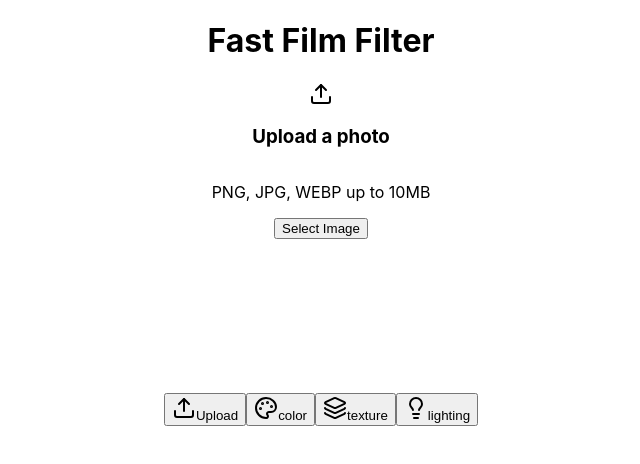
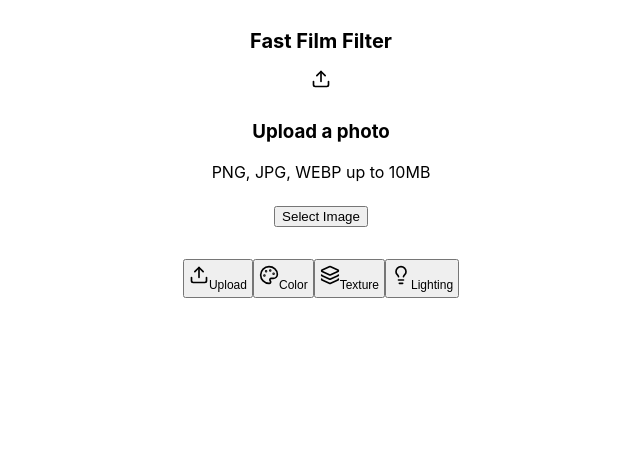
Before and after one commit to geekcoldhand/FastFilm, a React (Create React App) app: page / in a window 1280 px wide. Shown: the top 464 px of the page, without its empty margins (319-959 px from the left). Built offline with nearby package versions, Linux system fonts and the light colour scheme.

Commit message:
added effects to the image canvas

```diff
--- a/package.json
+++ b/package.json
@@ -1,6 +1,6 @@
 {
 	"name": "fast-film",
-  "homepage": ".",
+	"homepage": "https://geek-media.github.io/FastFilm",
 	"version": "0.1.0",
 	"private": true,
 	"dependencies": {
@@ -12,6 +12,7 @@
 		"@types/react-dom": "^19.1.3",
 		"class-variance-authority": "^0.7.1",
 		"clsx": "^2.1.1",
+		"gh-pages": "^6.3.0",
 		"lucide-react": "^0.507.0",
 		"react": "^19.1.0",
 		"react-dom": "^19.1.0",
@@ -24,7 +25,8 @@
 		"start": "react-scripts start",
 		"build": "react-scripts build",
 		"test": "react-scripts test",
-    "eject": "react-scripts eject"
+		"eject": "react-scripts eject",
+		"deploy": "npm run build && gh-pages -d build"
 	},
 	"eslintConfig": {
 		"extends": [
--- a/src/Main.tsx
+++ b/src/Main.tsx
@@ -1,12 +1,13 @@
-import React, { use, useRef, useState } from "react";
+import React, { useRef, useState, useEffect } from "react";
 import { Upload, RefreshCw, Palette, Layers, Lightbulb } from "lucide-react";
 import { useControls } from "./hooks/create-controls-context";
 import useActiveTab from "./hooks/use-active-tab";
 import TabControlPanel from "./components/TabControlPanel";
 
+type Tab = "color" | "texture" | "lighting";
+
 function Main() {
 	const [image, setImage] = useState<string | null>(null);
-	const [filteredImage, setFilteredImage] = useState<string | null>(null);
 	const [isProcessing, setIsProcessing] = useState(false);
 
 	const canvasRef = useRef<HTMLCanvasElement>(null);
@@ -14,11 +15,8 @@ function Main() {
 	const imgRef = useRef<HTMLImageElement | null>(null);
 
 	const { activeTabControl, openTab } = useActiveTab();
-	const { controls, setControl } = useControls();
+	const { controls } = useControls();
 	const prevControlsRef = useRef(controls);
-
-  type Tab = "color" | "texture" | "lighting";
-
 
 	const handleImageUpload = (e: React.ChangeEvent<HTMLInputElement>) => {
 		const file = e.target.files?.[0];
@@ -26,38 +24,205 @@ function Main() {
 
 		const reader = new FileReader();
 		reader.onload = () => {
-			if (reader.result) {
-				setImage(reader.result as string);
+			const result = reader.result as string;
+			setImage(result);
 
 			const img = new Image();
 			img.crossOrigin = "anonymous";
-				img.src = reader.result as string;
+			img.src = result;
 			img.onload = () => {
+				const canvas = canvasRef.current;
+				if (!canvas) return;
+
+				const ctx = canvas.getContext("2d");
+				if (!ctx) return;
+
+				canvas.width = img.width;
+				canvas.height = img.height;
+
 				imgRef.current = img;
-					applyFilter();
+				ctx.drawImage(img, 0, 0);
+				applyFilter(ctx);
 			};
-			}
 		};
 		reader.readAsDataURL(file);
 	};
 
-	const applyFilter = () => {
-		// TODO
+	const applyFilter = (ctx: CanvasRenderingContext2D) => {
+		if (!canvasRef.current || !imgRef.current) return;
+
+    const { width, height } = canvasRef.current;
+    ctx.clearRect(0, 0, width, height);
+		ctx.drawImage(imgRef.current, 0, 0, width, height);
+
+		const imageData = ctx.getImageData(0, 0, width, height);
+		const data = imageData.data;
+
+		const tempFactor = controls.temperature / 100;
+		const satFactor = 1 - controls.saturation / 100;
+		const contrastFactor = 1 - controls.contrast / 200;
+		const dimFactor = 1 - controls.dimming / 200;
+
+		for (let i = 0; i < data.length; i += 4) {
+			let r = data[i];
+			let g = data[i + 1];
+			let b = data[i + 2];
+
+			r = Math.max(0, r - tempFactor * 30);
+			b = Math.min(255, b + tempFactor * 15);
+
+			if (r + g + b < 380) {
+				b = Math.min(255, b + controls.shadowBlue / 20);
+				g = Math.min(255, g + controls.shadowBlue / 40);
+			}
+
+			const luminance = 0.299 * r + 0.587 * g + 0.114 * b;
+			r = r + satFactor * (luminance - r);
+			g = g + satFactor * (luminance - g);
+			b = b + satFactor * (luminance - b);
+
+			r = 128 + (r - 128) * contrastFactor;
+			g = 128 + (g - 128) * contrastFactor;
+			b = 128 + (b - 128) * contrastFactor;
+
+			r *= dimFactor;
+			g *= dimFactor;
+			b *= dimFactor;
+
+			data[i] = r;
+			data[i + 1] = g;
+			data[i + 2] = b;
+		}
+
+		ctx.putImageData(imageData, 0, 0);
+
+		if (controls.grain > 0) {
+			const grainAmount = controls.grain / 1040;
+			for (let i = 0; i < (width * height) / 20; i++) {
+				const x = Math.random() * width;
+				const y = Math.random() * height;
+				const radius = Math.random() * 2 * grainAmount;
+				const opacity = 0.1 + Math.random() * 0.2;
+				ctx.fillStyle = `rgba(200, 200, 200, ${opacity})`;
+				ctx.beginPath();
+				ctx.arc(x, y, radius, 0, Math.PI * 2);
+				ctx.fill();
+			}
+		}
+
+		if (controls.dust > 0) {
+			const dustAmount = controls.dust / 100;
+			for (let i = 0; i < 20 * (dustAmount / 100); i++) {
+				const x = Math.random() * width;
+				const y = Math.random() * height;
+				const length = 30 + Math.random() * 50;
+				const angle = Math.random() * Math.PI * 2;
+				const opacity = 0.05 + Math.random() * 0.1;
+				ctx.beginPath();
+				ctx.moveTo(x, y);
+				ctx.lineTo(x + Math.cos(angle) * length, y + Math.sin(angle) * length);
+				ctx.strokeStyle = `rgba(255,255,255,${opacity})`;
+				ctx.lineWidth = 0.5;
+				ctx.stroke();
+			}
+		}
+
+		if (controls.blur > 0) {
+			const blurAmount = controls.blur / 100;
+			ctx.filter = `blur(${blurAmount * 3}px)`;
+			ctx.drawImage(canvasRef.current, 0, 0);
+			ctx.filter = "none";
+		}
+
+		if (controls.leakIntensity > 0) {
+			ctx.globalCompositeOperation = "screen";
+			const leakAmount = controls.leakIntensity / 100;
+
+			const leakColors = [
+				{ color: `rgba(255, 80, 80, ${0.15 * leakAmount})`, x: 0, y: 0 },
+				{
+					color: `rgba(255, 200, 100, ${0.1 * leakAmount})`,
+					x: width * 0.3,
+					y: height * 0.2,
+				},
+				{
+					color: `rgba(255, 100, 200, ${0.1 * leakAmount})`,
+					x: width * 0.7,
+					y: height * 0.4,
+				},
+			];
+
+			leakColors.forEach(({ color, x, y }) => {
+				const grad = ctx.createRadialGradient(x, y, 0, x, y, width / 2);
+				grad.addColorStop(0, color);
+				grad.addColorStop(1, "transparent");
+				ctx.fillStyle = grad;
+				ctx.fillRect(0, 0, width, height);
+			});
+
+			ctx.globalCompositeOperation = "source-over";
+		}
+
+		setIsProcessing(false);
 	};
+
+	useEffect(() => {
+		if (!canvasRef.current || !imgRef.current) return;
+		const changed =
+			JSON.stringify(controls) !== JSON.stringify(prevControlsRef.current);
+		if (changed) {
+			const ctx = canvasRef.current.getContext("2d");
+			if (!ctx) return;
+			prevControlsRef.current = controls;
+			setIsProcessing(true);
+			applyFilter(ctx);
+		}
+	}, [controls]);
+
 	return (
-    <div style={{ display: "flex", flexDirection: "column", alignItems: "center" }}>
-		<div>
-			<div style={{display: "flex", flexDirection: "column", alignItems: "center", justifyContent: "center"}}>
-				<h1>Fast Film Filter</h1>
+		<div
+			className="flex flex-col items-center w-full"
+			style={{
+				display: "flex",
+				flexDirection: "column",
+				alignItems: "center",
+				width: "100%",
+			}}
+		>
+			<div
+				className="shadow-lg border p-4 mb-10"
+				style={{
+					textAlign: "center",
+					marginTop: "1rem",
+					maxWidth: "24rem",
+					width: "90%",
+				}}
+			>
+				<h1
+					style={{
+						fontWeight: "bold",
+						fontSize: "1.25rem",
+						marginBottom: "0.5rem",
+					}}
+				>
+					Fast Film Filter
+				</h1>
 
-				<div>
 				{!image ? (
-						<div style={{ textAlign: "center" , display: "flex", flexDirection: "column", alignItems: "center"}}>
-							<Upload />
+					<div style={{ margin: "1rem 0" }}>
+						<Upload
+							style={{
+								width: "1.25rem",
+								height: "1.25rem",
+								margin: "0 auto 0.5rem",
+							}}
+						/>
 						<h3>Upload a photo</h3>
 						<p>PNG, JPG, WEBP up to 10MB</p>
-							<div style={{ display: "flex", justifyContent: "center", alignItems: "center", textAlign: "center" }}>
-								<button onClick={() => fileInputRef.current?.click()}>
+						<button
+							style={{ marginTop: "0.5rem" }}
+							onClick={() => fileInputRef.current?.click()}
+						>
 							Select Image
 						</button>
 						<input
@@ -68,48 +233,92 @@ function Main() {
 							onChange={handleImageUpload}
 						/>
 					</div>
-						</div>
 				) : (
-						<div style={{ display: "flex", flexDirection: "column" , alignItems: "center", justifyContent: "space-around"}}>
-							{isProcessing && (
-								<div>
-									<RefreshCw />
-								</div>
-							)}
-							<img src={filteredImage || image} alt="Filtered" style={{ maxWidth: "22rem" }}/>
-							<div>
-								<button onClick={() => fileInputRef.current?.click()}>
+					<div
+						className="flex flex-col items-center"
+						style={{ width: "21rem", margin: "0 auto" }}
+					>
+						{isProcessing && <RefreshCw className="animate-spin mb-2" />}
+						<canvas
+							ref={canvasRef}
+							style={{ width: "100%", display: "block" }}
+						/>
+						<button
+							style={{ marginTop: "1rem" }}
+							onClick={() => fileInputRef.current?.click()}
+						>
 							Change Image
 						</button>
 					</div>
-						</div>
 				)}
 			</div>
-			</div>
-			<canvas></canvas>
-    </div>
 
-    <TabControlPanel open={activeTabControl as Tab } />
-    <div className="fixed bottom-0 left-0 right-0 bg-white border-t border-gray-200 p-3 flex justify-around items-center z-40">
-      <button onClick={() => fileInputRef.current?.click()} className="flex flex-col items-center justify-center p-2">
-        <Upload className="h-5 w-5 mb-1" />
-        <span className="text-xs">Upload</span>
+			<TabControlPanel open={activeTabControl as Tab} />
+
+			<div
+				className="fixed bottom-0 left-0 right-0 bg-white border-t border-gray-200 flex justify-around items-center z-40"
+				style={{
+					padding: "1rem 1rem 1.25rem",
+					width: "100%",
+					display: "flex",
+					justifyContent: "center",
+				}}
+			>
+				<button
+					onClick={() => fileInputRef.current?.click()}
+					className="flex flex-col items-center"
+					style={{ padding: "0.25rem" }}
+				>
+					<Upload
+						style={{
+							width: "1.25rem",
+							height: "1.25rem",
+							marginBottom: "0.25rem",
+						}}
+					/>
+					<span style={{ fontSize: "0.75rem" }}>Upload</span>
 				</button>
 				{["color", "texture", "lighting"].map((tab) => (
 					<button
 						key={tab}
-          className="flex flex-col items-center justify-center p-2"
+						className="flex flex-col items-center"
+						style={{ padding: "0.25rem" }}
 						onClick={() => openTab(tab === activeTabControl ? "color" : tab)}
 					>
-          {tab === "color" && <Palette className="h-5 w-5 mb-1" />}
-          {tab === "texture" && <Layers className="h-5 w-5 mb-1" />}
-          {tab === "lighting" && <Lightbulb className="h-5 w-5 mb-1" />}
-          <span className="text-xs capitalize">{tab}</span>
+						{tab === "color" && (
+							<Palette
+								style={{
+									width: "1.25rem",
+									height: "1.25rem",
+									marginBottom: "0.25rem",
+								}}
+							/>
+						)}
+						{tab === "texture" && (
+							<Layers
+								style={{
+									width: "1.25rem",
+									height: "1.25rem",
+									marginBottom: "0.25rem",
+								}}
+							/>
+						)}
+						{tab === "lighting" && (
+							<Lightbulb
+								style={{
+									width: "1.25rem",
+									height: "1.25rem",
+									marginBottom: "0.25rem",
+								}}
+							/>
+						)}
+						<span style={{ fontSize: "0.75rem", textTransform: "capitalize" }}>
+							{tab}
+						</span>
 					</button>
 				))}
 			</div>
 		</div>
-
 	);
 }
 
--- a/src/components/TabControlPanel.tsx
+++ b/src/components/TabControlPanel.tsx
@@ -9,7 +9,7 @@ type Tab = "color" | "texture" | "lighting";
 export default function TabControlPanel({ open }: { open: Tab }) {
 
 
-	const { activeTabControl, openTab, isTabOpen, closeTab } = useActiveTab();
+	//const { activeTabControl, openTab, isTabOpen, closeTab } = useActiveTab();
 	const { controls, setControl } = useControls();
 
 	const handleControlChange = (
@@ -35,144 +35,151 @@ export default function TabControlPanel({ open }: { open: Tab }) {
 		});
 	};
 
-	const renderControls = () => {
-		return (
-			<div className="p-4 md:p-6 space-y-6 overflow-y-auto max-h-[calc(100vh-80px)] md:max-h-none">
-				<div className="flex items-center justify-between">
-					<h2 className="text-xl font-semibold">Filter Controls</h2>
-					{
-						<button
-							onClick={() => isTabOpen}
-						></button>
-					}
-				</div>
+	// const renderControls = () => {
+	// 	return (
+	// 		<div className="p-4 md:p-6 space-y-6 overflow-y-auto max-h-[calc(100vh-80px)] md:max-h-none">
+	// 			<div className="flex items-center justify-between">
+	// 				<h2 className="text-xl font-semibold">Filter Controls</h2>
+	// 				{
+	// 					<button
+	// 						onClick={() => isTabOpen}
+	// 					></button>
+	// 				}
+	// 			</div>
 
-				<div className="flex border-b space-x-4 pb-2">
-					<button
-						className={`flex items-center space-x-2 px-3 py-2 rounded-md ${
-							activeTabControl === "color" ? "bg-gray-100 font-medium" : ""
-						}`}
-						onClick={() => openTab("color")}
-					>
-						<Palette className="h-4 w-4" />
-						<span>Color & Tone</span>
-					</button>
-					<button
-						className={`flex items-center space-x-2 px-3 py-2 rounded-md ${
-							activeTabControl === "texture" ? "bg-gray-100 font-medium" : ""
-						}`}
-						onClick={() => openTab("texture")}
-					>
-						<Layers className="h-4 w-4" />
-						<span>Texture</span>
-					</button>
-					<button
-						className={`flex items-center space-x-2 px-3 py-2 rounded-md ${
-							activeTabControl === "lighting" ? "bg-gray-100 font-medium" : ""
-						}`}
-						onClick={() => openTab("lighting")}
-					>
-						<Lightbulb className="h-4 w-4" />
-						<span>Lighting</span>
-					</button>
-				</div>
+	// 			<div className="flex border-b space-x-4 pb-2">
+	// 				<button
+	// 					className={`flex items-center space-x-2 px-3 py-2 rounded-md ${
+	// 						activeTabControl === "color" ? "bg-gray-100 font-medium" : ""
+	// 					}`}
+	// 					onClick={() => openTab("color")}
+	// 				>
+	// 					<Palette className="h-4 w-4" />
+	// 					<span>Color & Tone</span>
+	// 				</button>
+	// 				<button
+	// 					className={`flex items-center space-x-2 px-3 py-2 rounded-md ${
+	// 						activeTabControl === "texture" ? "bg-gray-100 font-medium" : ""
+	// 					}`}
+	// 					onClick={() => openTab("texture")}
+	// 				>
+	// 					<Layers className="h-4 w-4" />
+	// 					<span>Texture</span>
+	// 				</button>
+	// 				<button
+	// 					className={`flex items-center space-x-2 px-3 py-2 rounded-md ${
+	// 						activeTabControl === "lighting" ? "bg-gray-100 font-medium" : ""
+	// 					}`}
+	// 					onClick={() => openTab("lighting")}
+	// 				>
+	// 					<Lightbulb className="h-4 w-4" />
+	// 					<span>Lighting</span>
+	// 				</button>
+	// 			</div>
 
-				{activeTabControl === "color" && (
-					<div className="space-y-6">
-						<div>
-							<div className="flex justify-between mb-2">
-								<Label htmlFor="temperature">Cool Temperature</Label>
-								<span className="text-sm text-gray-500">
-									{controls.temperature}%
-								</span>
-							</div>
-							<Slider
-								id="temperature"
-								min={0}
-								max={100}
-								step={1}
-								value={[controls.temperature]}
-								onValueChange={(value) =>
-									handleControlChange("temperature", value)
-								}
-								className="touch-none"
-							/>
-						</div>
+	// 			{activeTabControl === "color" && (
+	// 				<div className="space-y-6">
+	// 					<div>
+	// 						<div className="flex justify-between mb-2">
+	// 							<Label htmlFor="temperature">Cool Temperature</Label>
+	// 							<span className="text-sm text-gray-500">
+	// 								{controls.temperature}%
+	// 							</span>
+	// 						</div>
+	// 						<Slider
+	// 							id="temperature"
+	// 							min={0}
+	// 							max={100}
+	// 							step={1}
+	// 							value={[controls.temperature]}
+	// 							onValueChange={(value) =>
+	// 								handleControlChange("temperature", value)
+	// 							}
+	// 							style={{
+	// 								position: 'relative',
+	// 								display: 'flex',
+	// 								alignItems: 'center',
+	// 								width: '250px',
+	// 								height: '20px',
+	// 								touchAction: 'none',
+	// 							  }}
+	// 						/>
+	// 					</div>
 
-						<div>
-							<div className="flex justify-between mb-2">
-								<Label htmlFor="shadowBlue">Blue Shadows</Label>
-								<span className="text-sm text-gray-500">
-									{controls.shadowBlue}%
-								</span>
-							</div>
-							<Slider
-								id="shadowBlue"
-								min={0}
-								max={100}
-								step={1}
-								value={[controls.shadowBlue]}
-								onValueChange={(value) =>
-									handleControlChange("shadowBlue", value)
-								}
-								className="touch-none"
-							/>
-						</div>
+	// 					<div>
+	// 						<div className="flex justify-between mb-2">
+	// 							<Label htmlFor="shadowBlue">Blue Shadows</Label>
+	// 							<span className="text-sm text-gray-500">
+	// 								{controls.shadowBlue}%
+	// 							</span>
+	// 						</div>
+	// 						<Slider
+	// 							id="shadowBlue"
+	// 							min={0}
+	// 							max={100}
+	// 							step={1}
+	// 							value={[controls.shadowBlue]}
+	// 							onValueChange={(value) =>
+	// 								handleControlChange("shadowBlue", value)
+	// 							}
+	// 							className="touch-none"
+	// 						/>
+	// 					</div>
 
-						<div>
-							<div className="flex justify-between mb-2">
-								<Label htmlFor="saturation">Desaturation</Label>
-								<span className="text-sm text-gray-500">
-									{controls.saturation}%
-								</span>
-							</div>
-							<Slider
-								id="saturation"
-								min={0}
-								max={100}
-								step={1}
-								value={[controls.saturation]}
-								onValueChange={(value) =>
-									handleControlChange("saturation", value)
-								}
-								className="touch-none"
-							/>
-						</div>
+	// 					<div>
+	// 						<div className="flex justify-between mb-2">
+	// 							<Label htmlFor="saturation">Desaturation</Label>
+	// 							<span className="text-sm text-gray-500">
+	// 								{controls.saturation}%
+	// 							</span>
+	// 						</div>
+	// 						<Slider
+	// 							id="saturation"
+	// 							min={0}
+	// 							max={100}
+	// 							step={1}
+	// 							value={[controls.saturation]}
+	// 							onValueChange={(value) =>
+	// 								handleControlChange("saturation", value)
+	// 							}
+	// 							className="touch-none"
+	// 						/>
+	// 					</div>
 
-						<div>
-							<div className="flex justify-between mb-2">
-								<Label htmlFor="contrast">Reduced Contrast</Label>
-								<span className="text-sm text-gray-500">
-									{controls.contrast}%
-								</span>
-							</div>
-							<Slider
-								id="contrast"
-								min={0}
-								max={100}
-								step={1}
-								value={[controls.contrast]}
-								onValueChange={(value) =>
-									handleControlChange("contrast", value)
-								}
-								className="touch-none"
-							/>
-						</div>
-					</div>
-				)}
+	// 					<div>
+	// 						<div className="flex justify-between mb-2">
+	// 							<Label htmlFor="contrast">Reduced Contrast</Label>
+	// 							<span className="text-sm text-gray-500">
+	// 								{controls.contrast}%
+	// 							</span>
+	// 						</div>
+	// 						<Slider
+	// 							id="contrast"
+	// 							min={0}
+	// 							max={100}
+	// 							step={1}
+	// 							value={[controls.contrast]}
+	// 							onValueChange={(value) =>
+	// 								handleControlChange("contrast", value)
+	// 							}
+	// 							className="touch-none"
+	// 						/>
+	// 					</div>
+	// 				</div>
+	// 			)}
 
-				{activeTabControl === "texture"}
+	// 			{activeTabControl === "texture"}
 
-				{activeTabControl === "lighting"}
+	// 			{activeTabControl === "lighting"}
 
-				<div className="pt-4">
-					<button  onClick={handleReset} >
-						Reset Controls
-					</button>
-				</div>
-			</div>
-		);
-	};
+	// 			<div className="pt-4">
+	// 				<button  onClick={handleReset} >
+	// 					Reset Controls
+	// 				</button>
+	// 			</div>
+	// 		</div>
+	// 	);
+	// };
 
 	return (
 		<div className="fixed bottom-[79px] left-0 right-0 z-30 bg-white border-t border-b border-gray-200 p-4">
--- a/src/index.tsx
+++ b/src/index.tsx
@@ -10,7 +10,7 @@ const root = ReactDOM.createRoot(
 root.render(
   <ControlsProvider>
   <React.StrictMode>
-    <App />
+   <App></App>
   </React.StrictMode>
   </ControlsProvider>
 );
```
Also changed, not shown: src/components/ui/slider.tsx (+48 -14 lines), 1 other file (tests, documents, lock files or other folders). Lines whose indentation alone changed are shown as unchanged.
